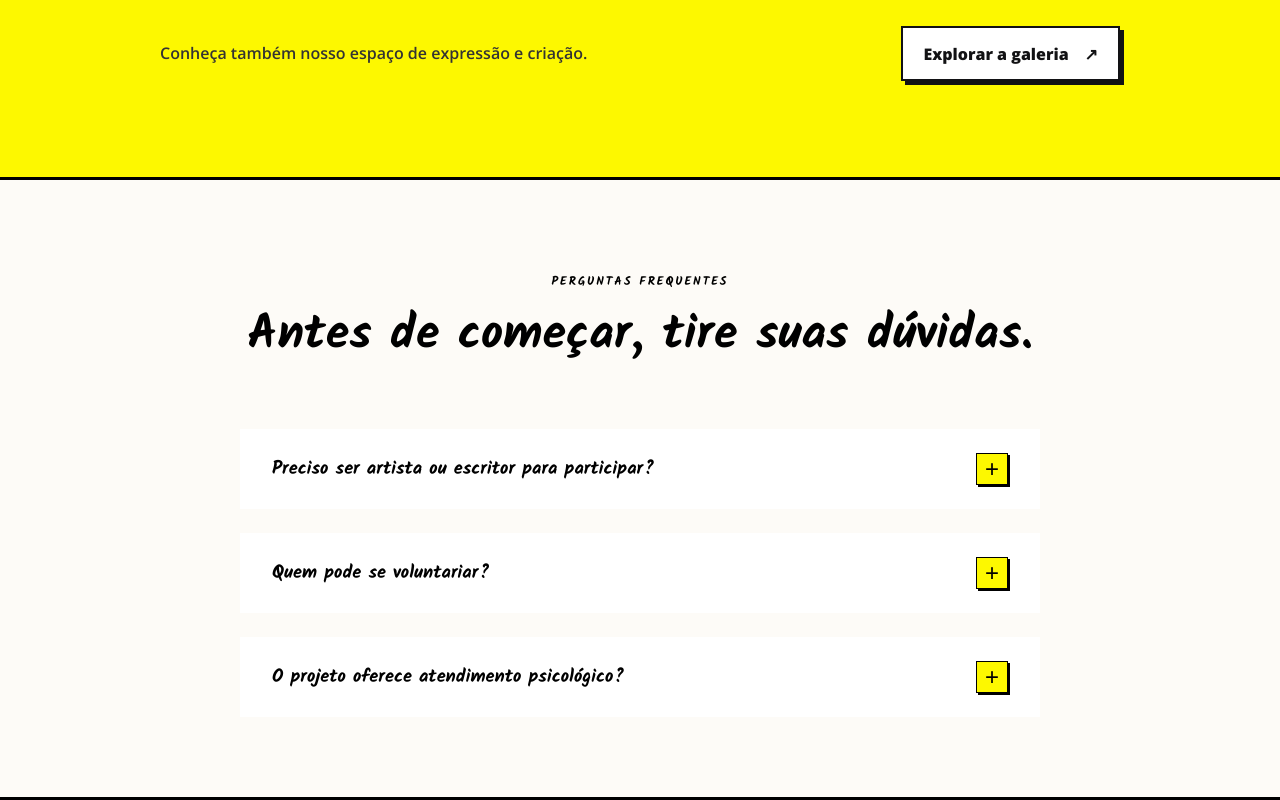
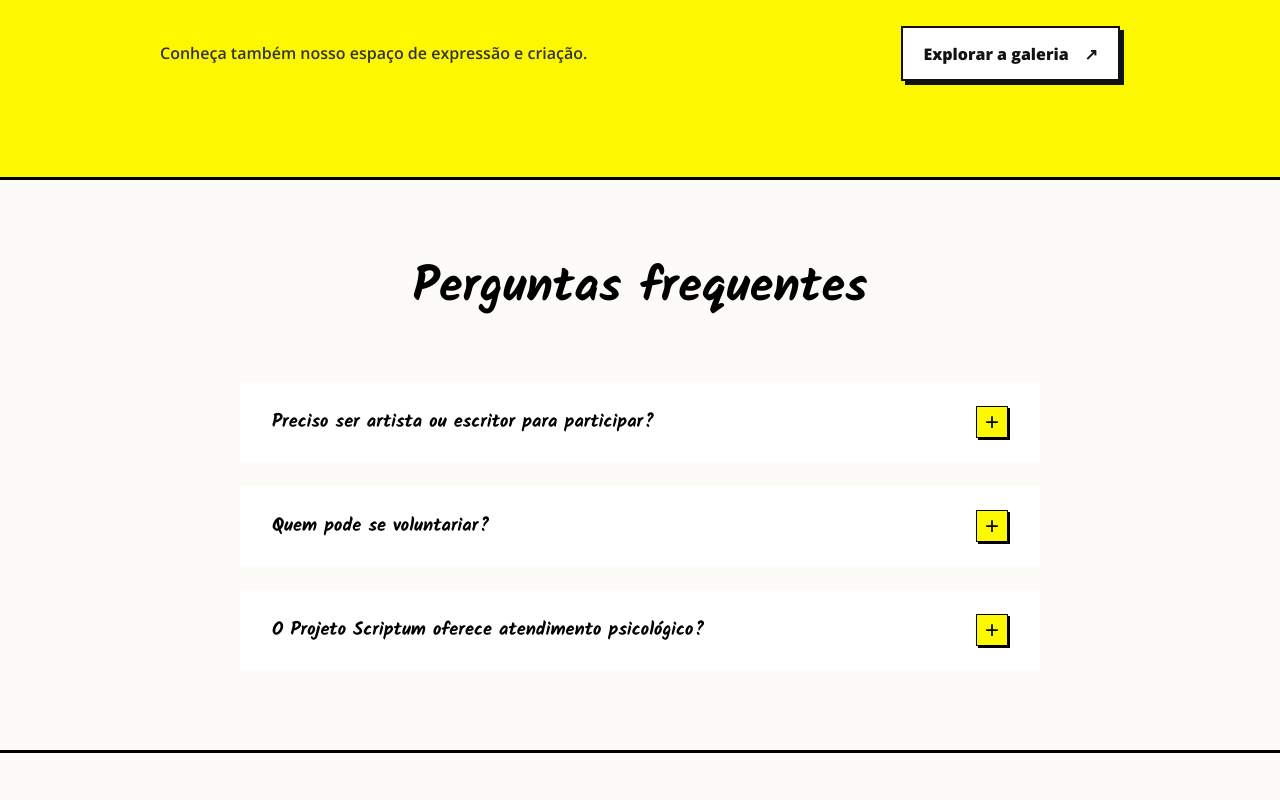
Before and after one commit to Projeto-Scriptum/website, a React (Vite) app: page / in a window 1280 px wide. Shown: the part 2361-3161 px from the top of the page. After the commit the page ends 3114 px from the top, so only its background shows below. Built offline with nearby package versions, Linux system fonts and the light colour scheme.

Commit message:
fix: FAQ texts according to feedback

```diff
--- a/src/components/Faq.css
+++ b/src/components/Faq.css
@@ -86,13 +86,18 @@
 }
 
 .faq-answer-wrapper {
-  max-height: 0;
-  overflow: hidden;
-  transition: max-height 0.3s ease;
+  display: grid;
+  grid-template-rows: 0fr;
+  transition: grid-template-rows 0.3s ease;
 }
 
 .faq-answer-wrapper.open {
-  max-height: 200px;
+  grid-template-rows: 1fr;
+}
+
+.faq-answer-content {
+  min-height: 0;
+  overflow: hidden;
 }
 
 .faq-answer {
--- a/src/components/Faq.tsx
+++ b/src/components/Faq.tsx
@@ -5,18 +5,46 @@ export default function Faq() {
   const faqData = [
     {
       pergunta: "Preciso ser artista ou escritor para participar?",
-      resposta:
-        "Não. As atividades valorizam o processo, não a técnica. Basta ter curiosidade, respeito e vontade de experimentar.",
+      resposta: (
+        <>
+          <p className="faq-answer">
+            <strong>Não</strong>, qualquer pessoa pode participar das ações do
+            projeto, tanto quem já possui contato com arte e escrita quanto quem
+            ainda está começando e quer ter mais contato com essas linguagens.
+          </p>
+          <p className="faq-answer">
+            <em>
+              <strong>As atividades valorizam o processo, e não a técnica.</strong>{" "}
+              Não é necessário “saber fazer” arte ou escrever bem para participar.
+            </em>
+          </p>
+        </>
+      ),
     },
     {
       pergunta: "Quem pode se voluntariar?",
-      resposta:
-        "Pessoas de diferentes idades e áreas de atuação. Destaque especial para o protagonismo juvenil (aberto para jovens e adolescentes).",
+      resposta: (
+        <p className="faq-answer">
+          Pessoas de diferentes idades, áreas e experiências que se identifiquem
+          com a nossa causa e queiram contribuir com o projeto. Vale destacar que
+          valorizamos o protagonismo juvenil (Voluntariado aberto para jovens e
+          adolescentes) e a construção coletiva.
+        </p>
+      ),
     },
     {
-      pergunta: "O projeto oferece atendimento psicológico?",
-      resposta:
-        "Não. O projeto não oferece atendimento psicológico nem atua como serviço de encaminhamento clínico. O objetivo é criar espaços de expressão e convivência através da arte e escrita.",
+      pergunta: "O Projeto Scriptum oferece atendimento psicológico?",
+      resposta: (
+        <p className="faq-answer">
+          Não. O projeto{" "}
+          <strong>
+            não oferece atendimento psicológico nem atuamos como serviço de
+            encaminhamento clínico
+          </strong>
+          . Nossa atuação é voltada para criar espaços de expressão, convivência
+          e participação por meio da arte e da escrita.
+        </p>
+      ),
     },
   ];
 
@@ -30,8 +58,7 @@ export default function Faq() {
     <section className="faq-section" id="duvidas" tabIndex={-1}>
       <div className="faq-container">
         <div className="faq-header">
-          <p className="faq-kicker">PERGUNTAS FREQUENTES</p>
-          <h2 className="faq-title">Antes de começar, tire suas dúvidas.</h2>
+          <h2 className="faq-title">Perguntas frequentes</h2>
         </div>
 
         <div className="faq-list">
@@ -43,6 +70,8 @@ export default function Faq() {
                   className="faq-question-row"
                   onClick={() => toggleItem(index)}
                   role="button"
+                  aria-expanded={isOpen}
+                  aria-controls={`faq-resposta-${index}`}
                   tabIndex={0}
                   onKeyDown={(e) => {
                     if (e.key === "Enter" || e.key === " ") {
@@ -60,8 +89,12 @@ export default function Faq() {
                     +
                   </button>
                 </div>
-                <div className={`faq-answer-wrapper ${isOpen ? "open" : ""}`}>
-                  <p className="faq-answer">{item.resposta}</p>
+                <div
+                  id={`faq-resposta-${index}`}
+                  className={`faq-answer-wrapper ${isOpen ? "open" : ""}`}
+                  aria-hidden={!isOpen}
+                >
+                  <div className="faq-answer-content">{item.resposta}</div>
                 </div>
               </div>
             );
```
